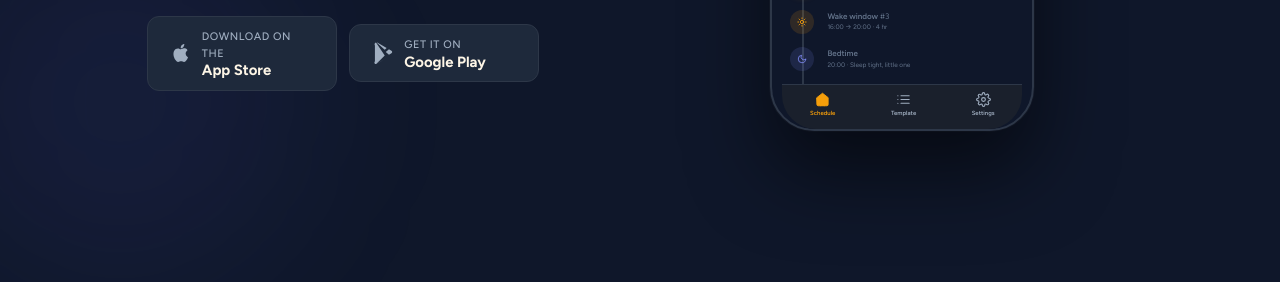
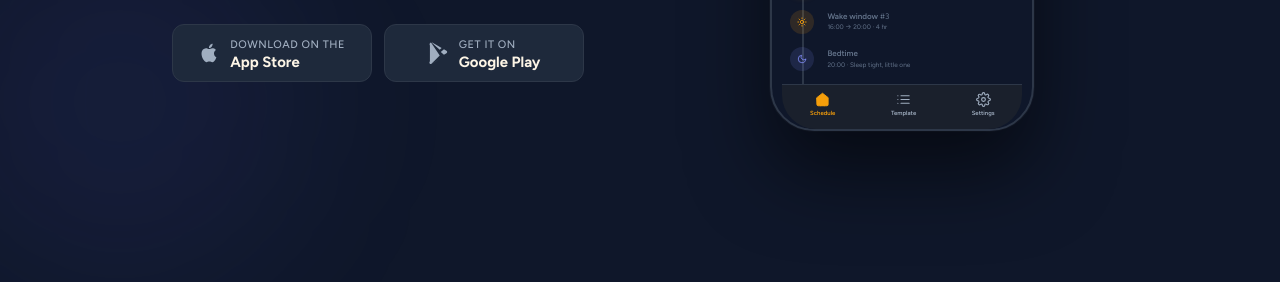
Before and after one commit to EgidijusJakas/baby-sleep-privacy, a plain HTML site: page index.html in a window 1280 px wide. Shown: the part 518-800 px from the top of the page. Drawn offline with Linux system fonts and the light colour scheme.

Commit message:
widen store buttons to 200px and center them
Co-Authored-By: Claude Sonnet 4.6 <noreply@anthropic.com>

```diff
--- a/index.html
+++ b/index.html
@@ -197,13 +197,15 @@
         flex-wrap: wrap;
         gap: 0.75rem;
         align-items: center;
+        justify-content: center;
       }
       .btn-store {
         display: inline-flex;
         align-items: center;
         gap: 10px;
         padding: 11px 22px;
-        width: 190px;
+        width: 200px;
+        justify-content: center;
         border-radius: 12px;
         background: var(--night);
         border: 1px solid var(--border);
```
